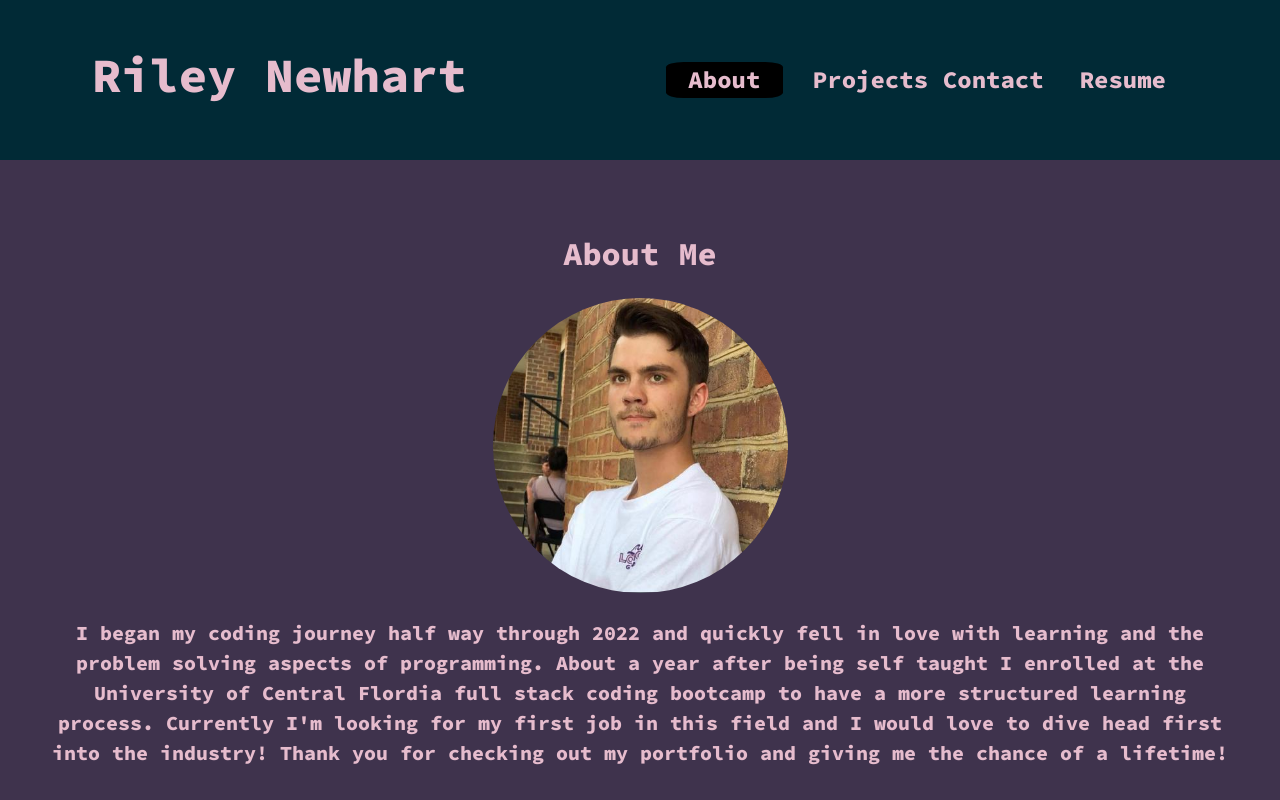
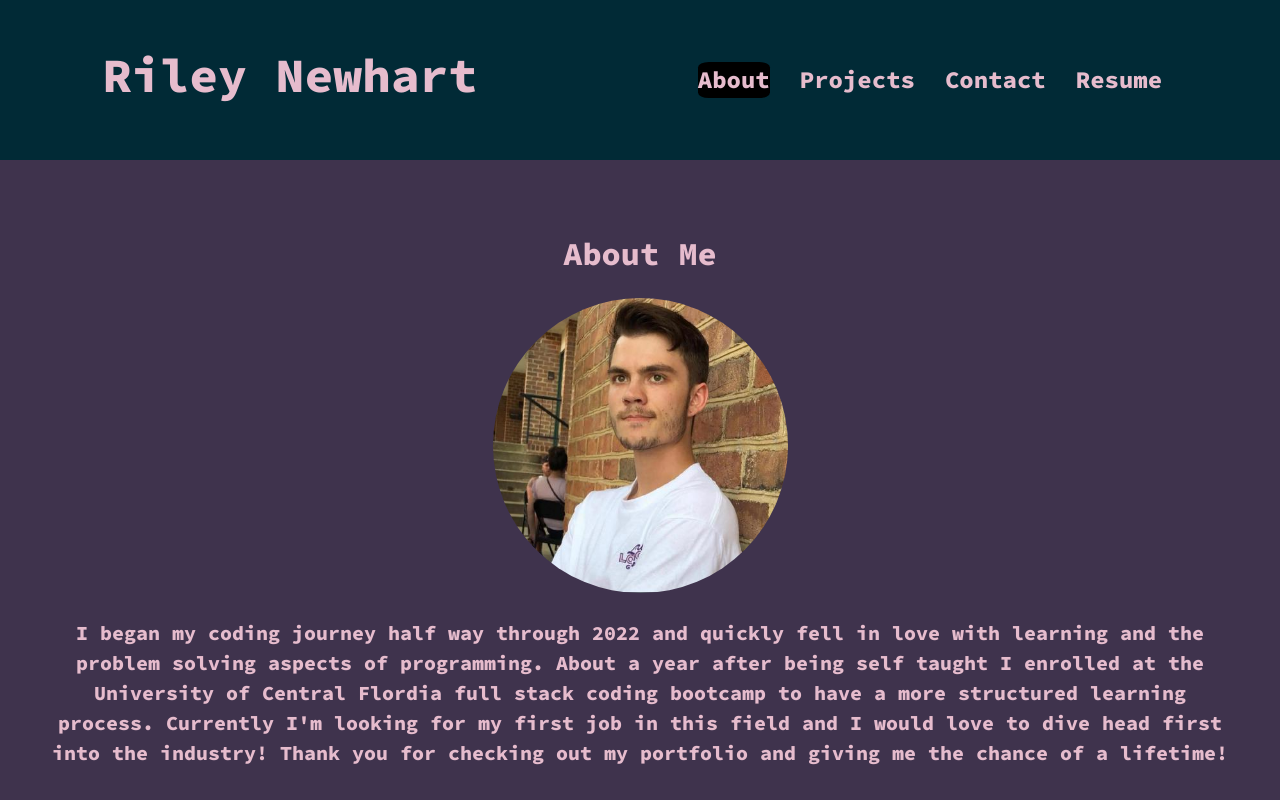
Before and after one commit to Rilaey/react-portfolio-v2, a React (Create React App) app: page / in a window 1280 px wide. Shown: the top 800 px of the page. Built offline with nearby package versions, Linux system fonts and the light colour scheme.

Commit message:
removed white space on side of application for smaller devices.

```diff
--- a/src/components/Navigation.js
+++ b/src/components/Navigation.js
@@ -32,7 +32,7 @@ export default function Navigation() {
           <a
             style={{
               backgroundColor: pathname === link.href ? "black" : "none",
-              width: pathname === link.href ? "117px" : "100px",
+              width: pathname === link.href ? "100%px" : "80%",
               borderRadius: pathname === link.href ? "15%" : "100%"
             }}
             className="nav-link"
--- a/src/styles/App.css
+++ b/src/styles/App.css
@@ -5,9 +5,10 @@
   font-family: "Source Code Pro", monospace;
 }
 
-body {
+/* html {
   height: 100vh;
-}
+  width: 100vw;
+} */
 
 h2 {
   color: #fff;
--- a/src/styles/Header.css
+++ b/src/styles/Header.css
@@ -1,6 +1,6 @@
-* {
+/* * {
     margin: 0 auto;
-}
+} */
 
 .header-div {
     background-color: #012A36;
--- a/src/styles/Navigation.css
+++ b/src/styles/Navigation.css
@@ -1,10 +1,11 @@
-* {
+/* * {
     margin: 0 auto;
-}
+} */
 
 .nav-div {
     display: flex;
-
+    justify-content: space-between;
+    align-items: center;
 }
 
 .nav-link {
@@ -19,10 +20,6 @@
     opacity: .8;
     transform: translateY(-5px);
     color: #3F334D;
-}
-
-.test {
-    color: red;
 }
 
 @media screen and (max-width: 880px) {
```
